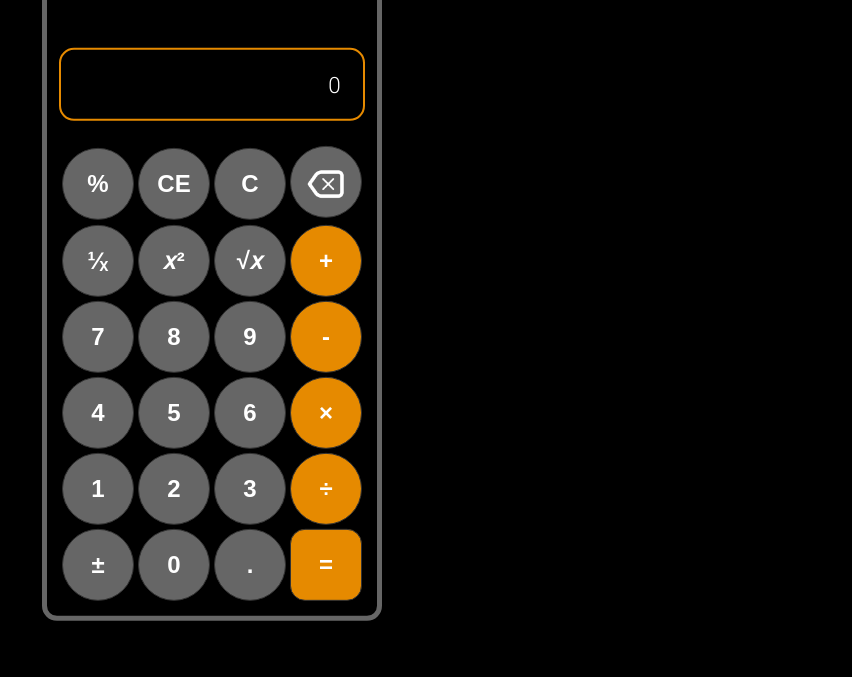
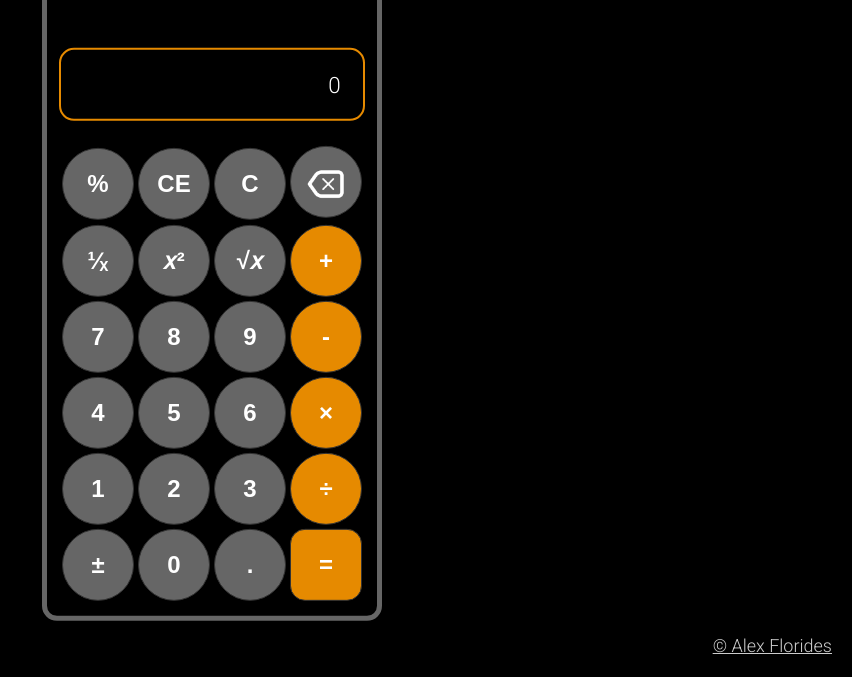
Before and after one commit to mavlondev/Calculator, a plain HTML site: page index.html in a window 1280 px wide. Shown: the part 123-800 px from the top of the page, without its empty margins (428-1280 px from the left). Drawn offline with Linux system fonts and the light colour scheme.

Commit message:
add old author

```diff
--- a/assets/calc_style.css
+++ b/assets/calc_style.css
@@ -83,3 +83,14 @@ button:hover {
     width: 100%;
     border-radius: 15px;
 }
+
+.source{
+    position: absolute;
+    bottom: 20px;
+    right: 20px;
+}
+
+.source a{
+    font-size: 18px;
+    color: #ccc;
+}
--- a/index.html
+++ b/index.html
@@ -53,6 +53,7 @@
             </tr>
         </table>
     </div>
+    <div class="source"><a target="_blank" href="https://github.com/AlexFlorides/javascript-calculator">&copy; Alex Florides</a></div>
     <script language="JavaScript" src="main.js" type="text/javascript"></script>
 </body>
 </html>
```
